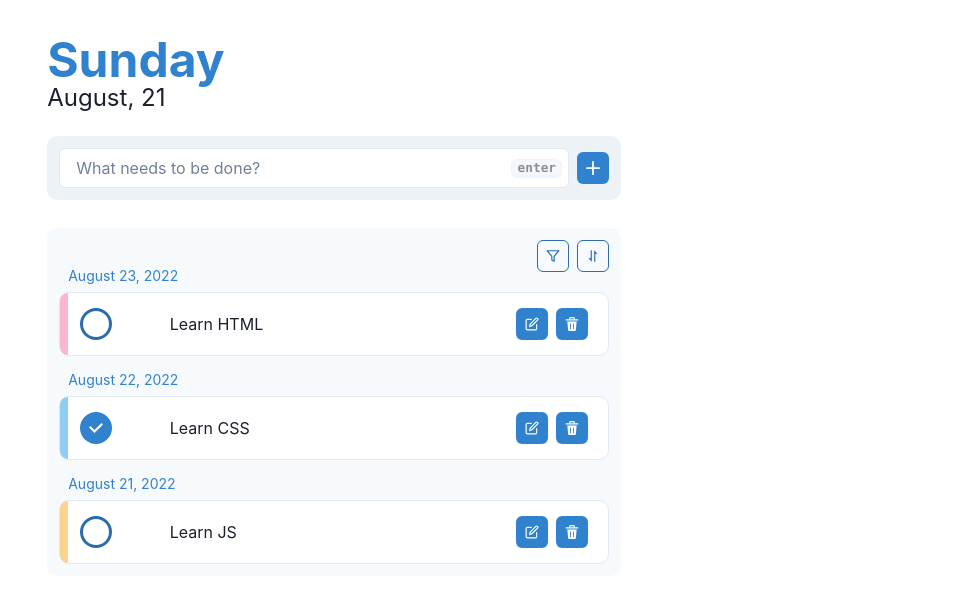
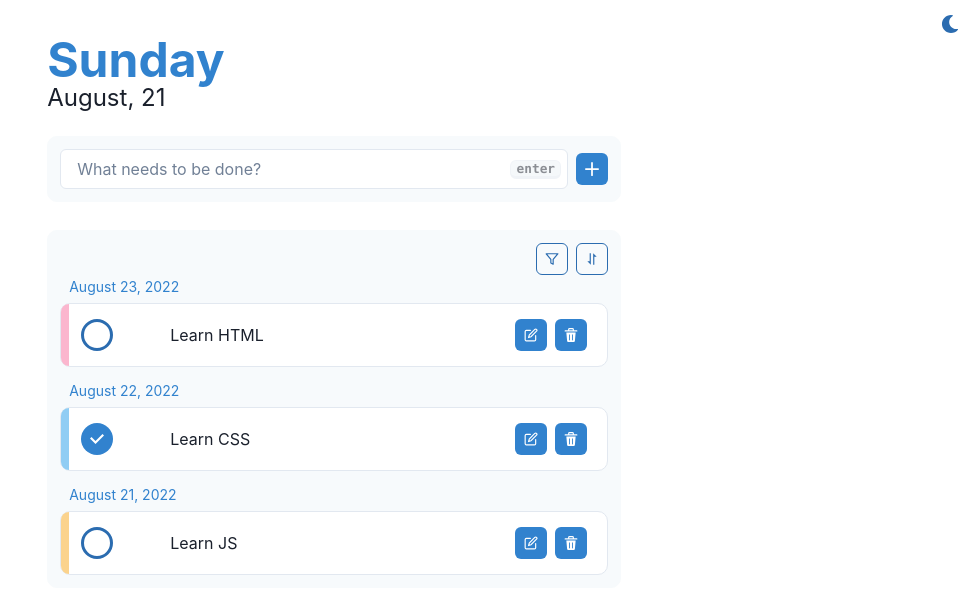
Before and after one commit to intknwn/re-do, a React (Create React App) app: page / in a window 1280 px wide. Shown: the top 614 px of the page, without its empty margins (306-1280 px from the left). Built offline with nearby package versions, Linux system fonts and the light colour scheme.

Commit message:
Implements the color mode switching

```diff
--- a/src/App.js
+++ b/src/App.js
@@ -5,12 +5,14 @@ import TodoInput from './components/todo-input/todo-input';
 import TodosList from './components/todos-list/todos-list';
 
 import { ChakraProvider, Container } from '@chakra-ui/react';
+import { ColorModeSwitcher } from './ColorModeSwitcher';
 
 import { theme } from './theme';
 
 function App() {
   return (
     <ChakraProvider theme={theme}>
+      <ColorModeSwitcher />
       <Container pt="10">
         <Date />
         <TodoInput />
--- a/src/ColorModeSwitcher.js
+++ b/src/ColorModeSwitcher.js
@@ -9,11 +9,13 @@ export const ColorModeSwitcher = props => {
 
   return (
     <IconButton
+      pos="absolute"
+      top="1"
+      right="1"
       size="md"
       fontSize="lg"
       aria-label={`Switch to ${text} mode`}
       variant="ghost"
-      color="current"
       marginLeft="2"
       onClick={toggleColorMode}
       icon={<SwitchIcon />}
--- /dev/null
+++ b/src/components/styled/Stack.jsx
@@ -0,0 +1,9 @@
+import { Stack as ChakraStack, useStyleConfig } from '@chakra-ui/react';
+
+const Stack = props => {
+  const styles = useStyleConfig('Stack');
+
+  return <ChakraStack sx={styles} {...props} />;
+};
+
+export default Stack;
--- a/src/components/todo-input/todo-input.jsx
+++ b/src/components/todo-input/todo-input.jsx
@@ -1,14 +1,16 @@
 import React, { useState } from 'react';
 import { useDispatch } from 'react-redux';
+import { useColorModeValue } from '@chakra-ui/react';
 
 import {
-  Stack,
+  Input,
   InputGroup,
-  Input,
   InputRightElement,
   Kbd,
   IconButton,
 } from '@chakra-ui/react';
+
+import Stack from '../styled/Stack';
 
 import { AddIcon } from '@chakra-ui/icons';
 
@@ -36,6 +38,8 @@ const TodoInput = () => {
     setInputValue('');
   };
 
+  const inputVariant = useColorModeValue('outline', 'flushed');
+
   return (
     <Stack
       direction="row"
@@ -43,15 +47,15 @@ const TodoInput = () => {
       borderRadius="10"
       padding="3"
       mb="7"
-      bg="gray.100"
+      gap="2"
     >
       <InputGroup size="md">
         <Input
           placeholder="What needs to be done?"
-          bg="white"
           value={inputValue}
           onChange={onChangeHandler}
           onKeyDown={keyDownHandler}
+          variant={inputVariant}
         />
         <InputRightElement w="16">
           <Kbd size="xs" opacity="0.5">
--- a/src/components/todo-item/todo-item.jsx
+++ b/src/components/todo-item/todo-item.jsx
@@ -1,6 +1,7 @@
 import React, { useState } from 'react';
 import { useDispatch } from 'react-redux';
 import {
+  useColorModeValue,
   InputGroup,
   Editable,
   EditableInput,
@@ -29,6 +30,8 @@ const TodoItem = ({ todo }) => {
   const [text, setText] = useState(todo.text);
   const [demoColor, setDemoColor] = useState('');
 
+  const listItemBg = useColorModeValue('white', 'transparent');
+
   const todoTextChangeHandler = str => setText(str);
 
   const toggleTodoHandler = () => dispatch(todoToggled(todo.id));
@@ -56,10 +59,10 @@ const TodoItem = ({ todo }) => {
       pos="relative"
       h="16"
       py="2"
-      bg="white"
       border="1px"
       borderColor="gray.200"
       borderRadius="10"
+      bg={listItemBg}
     >
       <Text
         fontSize="sm"
--- a/src/components/todos-list/todos-list.jsx
+++ b/src/components/todos-list/todos-list.jsx
@@ -1,7 +1,8 @@
 import React from 'react';
 import { useSelector } from 'react-redux';
 
-import { Stack, List } from '@chakra-ui/react';
+import { List } from '@chakra-ui/react';
+import Stack from '../styled/Stack';
 
 import TodoItem from '../../components/todo-item/todo-item';
 import Filters from '../../components/filters/filters';
@@ -12,13 +13,7 @@ const TodosList = () => {
   const todos = useSelector(selectSortedTodos);
 
   return (
-    <Stack
-      direction="column"
-      bg="gray.50"
-      borderRadius="10"
-      spacing="3"
-      padding="3"
-    >
+    <Stack direction="column" borderRadius="10" spacing="5" padding="3">
       <Filters />
       <List spacing="10">
         {todos.map(todo => (
--- a/src/index.js
+++ b/src/index.js
@@ -1,10 +1,12 @@
 import React, { StrictMode } from 'react';
 import { Provider } from 'react-redux';
 import * as ReactDOM from 'react-dom/client';
+import { ColorModeScript } from '@chakra-ui/react';
 import App from './App';
 import reportWebVitals from './reportWebVitals';
 import * as serviceWorker from './serviceWorker';
 import store from './store';
+import { theme } from './theme';
 
 const container = document.getElementById('root');
 const root = ReactDOM.createRoot(container);
@@ -12,6 +14,7 @@ const root = ReactDOM.createRoot(container);
 root.render(
   <StrictMode>
     <Provider store={store}>
+      <ColorModeScript initialColorMode={theme.config.initialColorMode} />
       <App />
     </Provider>
   </StrictMode>
--- a/src/theme.js
+++ b/src/theme.js
@@ -1,11 +1,37 @@
-import { extendTheme, withDefaultColorScheme } from '@chakra-ui/react';
+import {
+  theme as defaultTheme,
+  extendTheme,
+  withDefaultColorScheme,
+} from '@chakra-ui/react';
+import { mode } from '@chakra-ui/theme-tools';
+
+console.dir(defaultTheme.components);
 
 export const theme = extendTheme(
   {
-    styles: {
-      global: {
-        body: {
-          bg: 'white',
+    components: {
+      Stack: {
+        baseStyle: props => ({
+          bg: mode('gray.50', 'transparent')(props),
+          border: mode(`1px solid ${props.theme.colors.gray[50]}`, 'none'),
+        }),
+      },
+      Input: {
+        baseStyle: props => ({
+          field: {
+            bg: mode('white', 'transparent')(props),
+          },
+        }),
+        variants: {
+          outline: props => ({
+            field: {
+              ...defaultTheme.components.Input.variants.outline(props).field,
+              bg: mode('white', 'transparent')(props),
+            },
+          }),
+        },
+        defaultProps: {
+          variant: 'outline',
         },
       },
     },
@@ -14,3 +40,5 @@ export const theme = extendTheme(
     colorScheme: 'blue',
   })
 );
+
+console.dir(theme);
```
